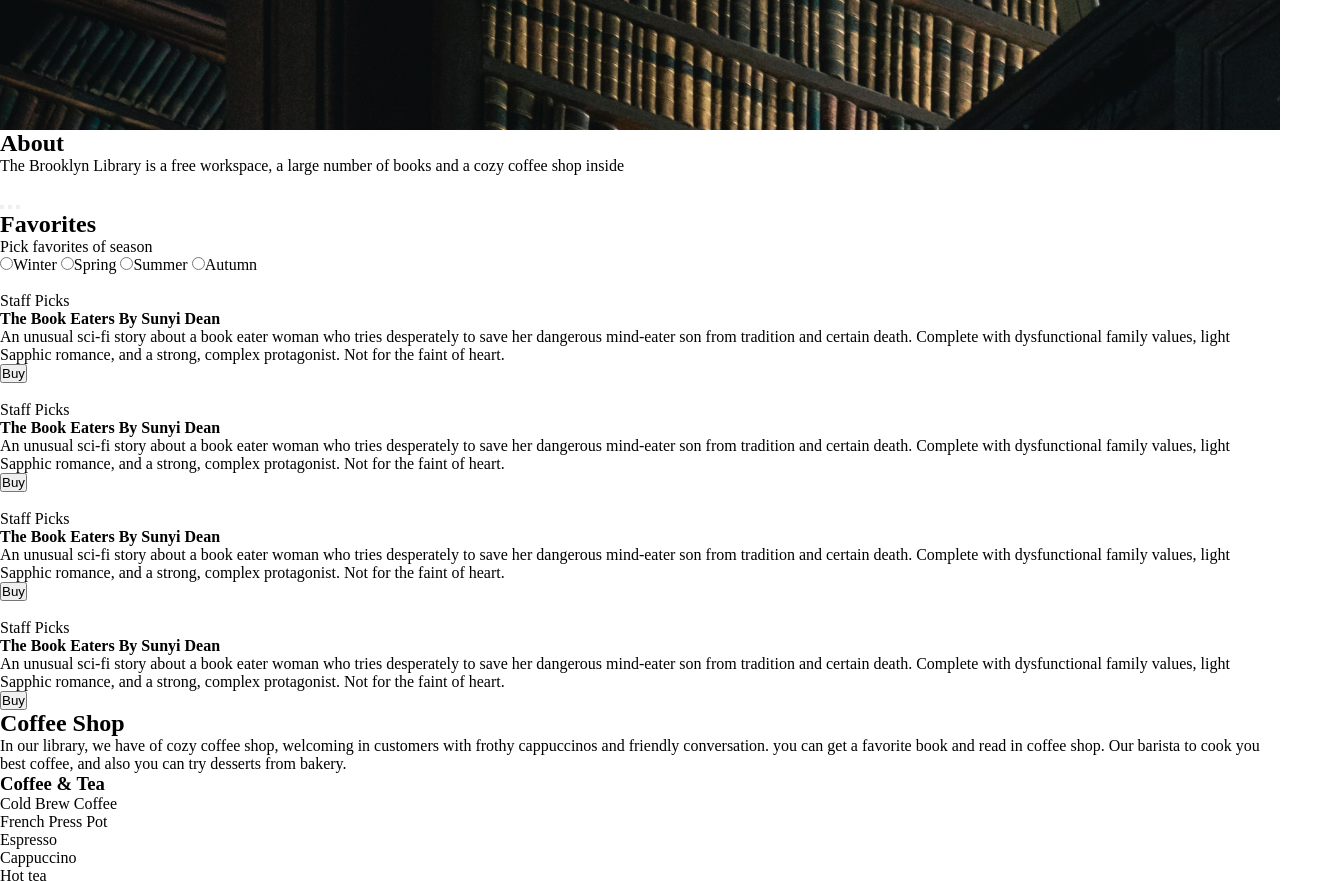
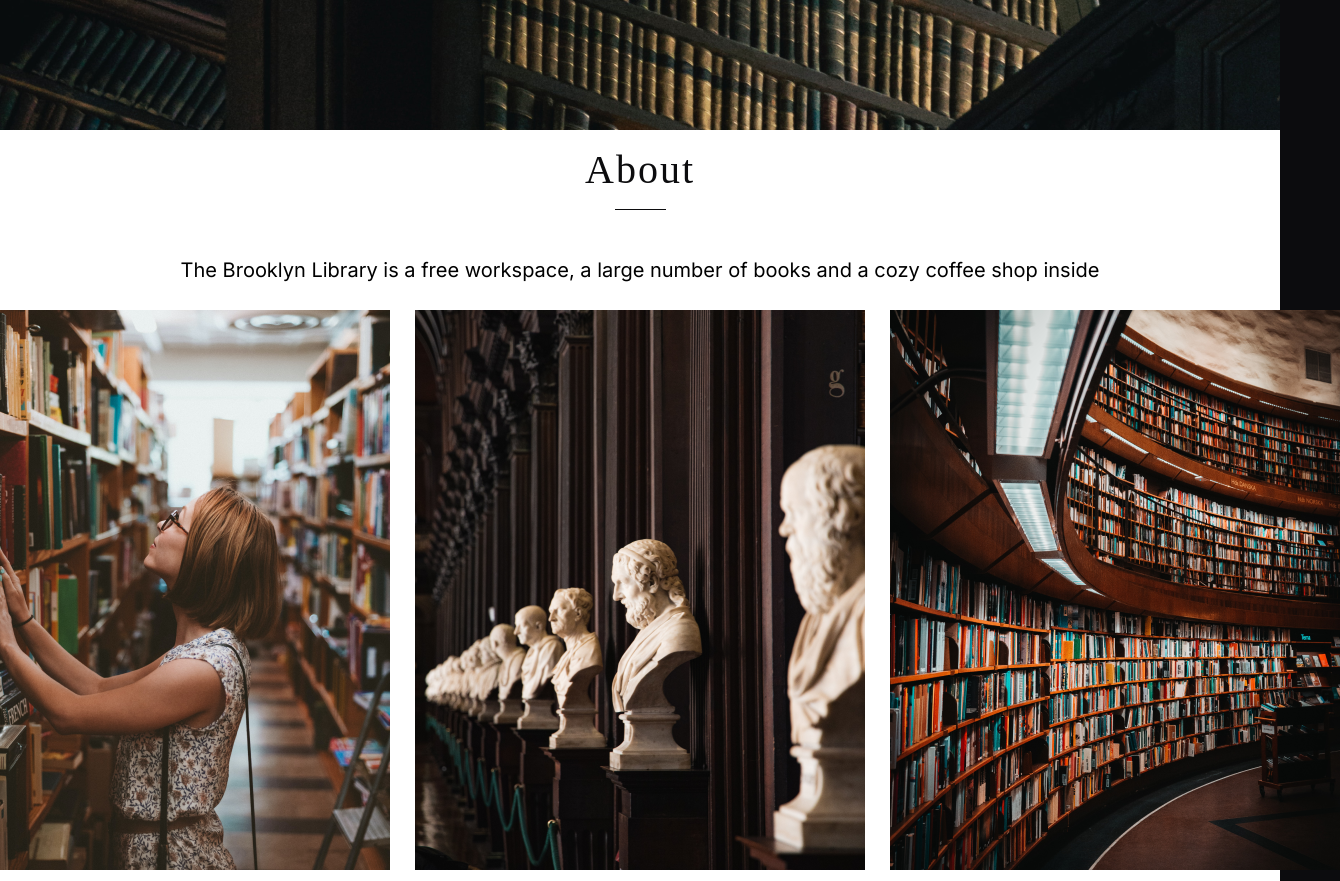
Before and after one commit to KseniyaKerzhner/library, a plain HTML site: page library/index.html in a window 1280 px wide. Shown: the part 560-1441 px from the top of the page, 1340 px wide, since content can reach past the window. Drawn offline with Linux system fonts and the light colour scheme; a web font is replaced by a local one.

Commit message:
feat: about section

```diff
--- a/library/index.html
+++ b/library/index.html
@@ -14,7 +14,7 @@
   </head>
 
   <body>
-    <header class="header container">
+    <header class="header">
       <h1>Brooklyn Public Library</h1>
       <div class="nav-btn">
         <nav class="header-nav">
@@ -34,18 +34,20 @@
 
     <main>
       <section class="welcome container">
-        <p>Welcome to the Brooklyn Library</p>
+        <!-- <p>Welcome to the Brooklyn Library</p> -->
       </section>
+
       <section class="about container">
         <h2>About</h2>
-        <p>
+
+        <p class="about-text">
           The Brooklyn Library is a free workspace, a large number of books and
           a cozy coffee shop inside
         </p>
         <div class="about-img">
-          <img src="" alt="" />
-          <img src="" alt="" />
-          <img src="" alt="" />
+          <img src="assets/png/image 1.png" alt="" />
+          <img src="assets/png/image 2.png" alt="" />
+          <img src="assets/png/image 3.png" alt="" />
         </div>
         <div class="dots">
           <button class="dot dot--fill"></button>
@@ -53,80 +55,88 @@
           <button class="dot"></button>
         </div>
       </section>
+
       <section class="favorites container">
         <h2>Favorites</h2>
-        <p>Pick favorites of season</p>
-        <form action="">
-          <label for=""> <input type="radio" />Winter</label>
-          <label for=""><input type="radio" />Spring</label>
-          <label for=""><input type="radio" />Summer</label>
-          <label for=""><input type="radio" />Autumn</label>
-        </form>
+
+        <div class="favorite-season">
+          <p>Pick favorites of season</p>
+          <form class="seasons" action="">
+            <label class="season" for=""
+              ><input type="radio" :checked />Winter</label
+            >
+            <label class="season" for=""><input type="radio" />Spring</label>
+            <label class="season" for=""><input type="radio" />Summer</label>
+            <label class="season" for=""><input type="radio" />Autumn</label>
+          </form>
+        </div>
         <div class="favorites-4-books">
           <figure class="book">
             <img src="" alt="" />
             <div class="book-box">
-              <p>Staff Picks</p>
-              <h4>The Book Eaters By Sunyi Dean</h4>
-              <p>
+              <p class="title-books">Staff Picks</p>
+              <h4>The Book Eaters</h4>
+              <p class="author">By Sunyi Dean</p>
+              <p class="book-text">
                 An unusual sci-fi story about a book eater woman who tries
                 desperately to save her dangerous mind-eater son from tradition
                 and certain death. Complete with dysfunctional family values,
                 light Sapphic romance, and a strong, complex protagonist. Not
                 for the faint of heart.
               </p>
-              <button>Buy</button>
+              <button class="buy-btn">Buy</button>
             </div>
           </figure>
           <figure class="book">
             <img src="" alt="" />
             <div class="book-box">
-              <p>Staff Picks</p>
-              <h4>The Book Eaters By Sunyi Dean</h4>
-              <p>
-                An unusual sci-fi story about a book eater woman who tries
-                desperately to save her dangerous mind-eater son from tradition
-                and certain death. Complete with dysfunctional family values,
-                light Sapphic romance, and a strong, complex protagonist. Not
-                for the faint of heart.
+              <p class="title-books">Staff Picks</p>
+              <h4>Cackle</h4>
+              <p class="author">By Rachel Harrison</p>
+              <p class="book-text">
+                Are your Halloween movies of choice The Witches of Eastwick and
+                Practical Magic? Look no further than here - where a woman
+                recovering from a breakup moves to a quaint town in upstate New
+                York and befriends a beautiful witch.
               </p>
-              <button>Buy</button>
+              <button class="buy-btn">Buy</button>
             </div>
           </figure>
           <figure class="book">
             <img src="" alt="" />
             <div class="book-box">
-              <p>Staff Picks</p>
-              <h4>The Book Eaters By Sunyi Dean</h4>
-              <p>
-                An unusual sci-fi story about a book eater woman who tries
-                desperately to save her dangerous mind-eater son from tradition
-                and certain death. Complete with dysfunctional family values,
-                light Sapphic romance, and a strong, complex protagonist. Not
-                for the faint of heart.
+              <p class="title-books">Staff Picks</p>
+              <h4>Dante: Poet of the Secular World</h4>
+              <p class="author">By Erich Auerbach</p>
+              <p class="book-text">
+                Auerbach's engaging book places the 'Comedy' within the
+                tradition of epic, tragedy, and philosophy in general, arguing
+                for Dante's uniqueness as one who raised the individual and his
+                drama of soul into something of divine significance—an inspired
+                introduction to Dante's main themes.
               </p>
-              <button>Buy</button>
+              <button class="buy-btn">Buy</button>
             </div>
           </figure>
           <figure class="book">
             <img src="" alt="" />
             <div class="book-box">
-              <p>Staff Picks</p>
-              <h4>The Book Eaters By Sunyi Dean</h4>
-              <p>
-                An unusual sci-fi story about a book eater woman who tries
-                desperately to save her dangerous mind-eater son from tradition
-                and certain death. Complete with dysfunctional family values,
-                light Sapphic romance, and a strong, complex protagonist. Not
-                for the faint of heart.
+              <p class="title-books">Staff Picks</p>
+              <h4>The Last Queen</h4>
+              <p class="author">By Clive Irving</p>
+              <p class="book-text">
+                A timely and revelatory new biography of Queen Elizabeth (and
+                her family) exploring how the Windsors have evolved and thrived
+                as the modern world has changed around them.
               </p>
-              <button>Buy</button>
+              <button class="buy-btn">Buy</button>
             </div>
           </figure>
         </div>
       </section>
       <section class="coffee-shop container">
         <h2>Coffee Shop</h2>
+
         <p>
           In our library, we have of cozy coffee shop, welcoming in customers
           with frothy cappuccinos and friendly conversation. you can get a
@@ -135,6 +145,7 @@
         </p>
         <div class="coffee-tea">
           <h3>Coffee & Tea</h3>
+
           <ul>
             <li>Cold Brew Coffee</li>
             <li>French Press Pot</li>
@@ -159,6 +170,7 @@
       </section>
       <section class="contacts container">
         <h2>Our Contacts</h2>
+
         <div>
           <h3>For all Library inquiries:</h3>
           <ul>
--- a/library/styles.css
+++ b/library/styles.css
@@ -17,14 +17,23 @@ COLORS:
 }
 
 .container {
-  max-width: 1400px;
+  max-width: 1440px;
   margin: 0 auto;
+  background-color: #fff;
+  color: #000;
+  padding-top: 20px;
+  padding-bottom: 40px;
 }
 
+html {
+  background-color: #0c0c0e;
+}
 /* HEADER */
 
 .header {
-  background-color: #000;
+  max-width: 1440px;
+  margin: 0 auto;
+  background-color: #0c0c0e;
   height: 90px;
   display: flex;
   justify-content: space-between;
@@ -45,10 +54,41 @@ COLORS:
 }
 
 h1 {
-  font-family: "Forum", sans-serif;
+  color: #fff;
+  font-family: Forum;
+  font-size: 30px;
+  font-style: normal;
   font-weight: 400;
-  font-size: 30px;
-  color: #fff;
+  line-height: 50px; /* 166.667% */
+  letter-spacing: 0.6px;
+}
+
+h2 {
+  color: #0c0c0e;
+  font-family: Forum;
+  font-size: 40px;
+  font-style: normal;
+  font-weight: 400;
+  line-height: 40px; /* 100% */
+  letter-spacing: 2px;
+  text-align: center;
+  text-transform: capitalize;
+  padding-bottom: 20px;
+  position: relative;
+  margin-bottom: 40px;
+}
+
+h2:after {
+  content: "";
+  position: absolute;
+  bottom: 0;
+  right: 0;
+  left: 0;
+  width: 51px;
+  height: 1px;
+  background: #0c0c0e;
+  display: block;
+  margin: 0 auto;
 }
 
 .nav-link {
@@ -72,3 +112,152 @@ h1 {
   height: 600px;
   background-image: url(assets/png/welcome.png);
 }
+
+/* ABOUT */
+
+.about-text {
+  text-align: center;
+  font-family: Inter;
+  font-size: 20px;
+  font-style: normal;
+  font-weight: 400;
+  line-height: 40px; /* 200% */
+  margin-bottom: 20px;
+}
+
+.about-img {
+  display: flex;
+  justify-content: center;
+  gap: 25px;
+}
+
+.dots {
+  display: flex;
+  justify-content: center;
+  gap: 8px;
+  left: 50%;
+  padding-top: 40px;
+}
+
+.dot {
+  width: 16px;
+  height: 16px;
+  background-color: #000;
+  border-radius: 50%;
+  cursor: pointer;
+  border: none;
+}
+
+.dot--fill {
+  background-color: #bb945f;
+}
+
+/* FAVORITES */
+
+.seasons {
+  display: flex;
+  gap: 90px;
+  margin-left: 20px;
+}
+
+.season {
+  color: #000;
+  font-family: Inter;
+  font-size: 20px;
+  font-style: normal;
+  font-weight: 400;
+  line-height: normal;
+}
+
+.season:active,
+.season:checked {
+  font-weight: 700;
+}
+
+.favorites-4-books {
+  display: grid;
+  grid-template-columns: 1fr 1fr;
+  justify-items: center;
+  gap: 40px;
+}
+
+.book {
+  width: 550px;
+  height: 555px;
+  border: 1px solid #000;
+  display: flex;
+}
+
+.book-box {
+  display: flex;
+  flex-direction: column;
+  justify-content: space-between;
+  padding: 15px 175px 15px 15px;
+}
+
+.title-books {
+  font-family: Forum;
+  font-size: 20px;
+  font-style: normal;
+  font-weight: 400;
+  line-height: 40px; /* 200% */
+  letter-spacing: 2px;
+  text-transform: capitalize;
+  position: relative;
+}
+
+.title-books:after {
+  content: "";
+  position: absolute;
+  width: 60px;
+  height: 1px;
+  display: block;
+  background-color: #bb945f;
+}
+
+h4 {
+  font-family: Inter;
+  font-size: 15px;
+  font-style: normal;
+  font-weight: 700;
+  line-height: 40px; /* 266.667% */
+  letter-spacing: 2px;
+  text-transform: uppercase;
+}
+
+.author {
+  font-family: Inter;
+  font-size: 15px;
+  font-style: normal;
+  font-weight: 700;
+  line-height: 40px;
+  letter-spacing: 2px;
+  text-transform: capitalize;
+}
+
+.book-text {
+  font-family: Inter;
+  font-size: 15px;
+  font-style: normal;
+  font-weight: 400;
+  line-height: 40px; /* 266.667% */
+  letter-spacing: 2px;
+  text-transform: capitalize;
+}
+
+.buy-btn {
+  width: 75px;
+  height: 30px;
+  border-radius: 2px;
+  border: 1px solid #0c0c0e;
+  background-color: #fff;
+  color: #0c0c0e;
+
+  text-align: center;
+  font-family: Inter;
+  font-size: 10px;
+  font-style: normal;
+  font-weight: 700;
+  line-height: normal;
+  letter-spacing: 1px;
+}
```
Also changed, not shown: library/assets/png/image 1.png (added), library/assets/png/image 2.png (added), library/assets/png/image 3.png (added).
